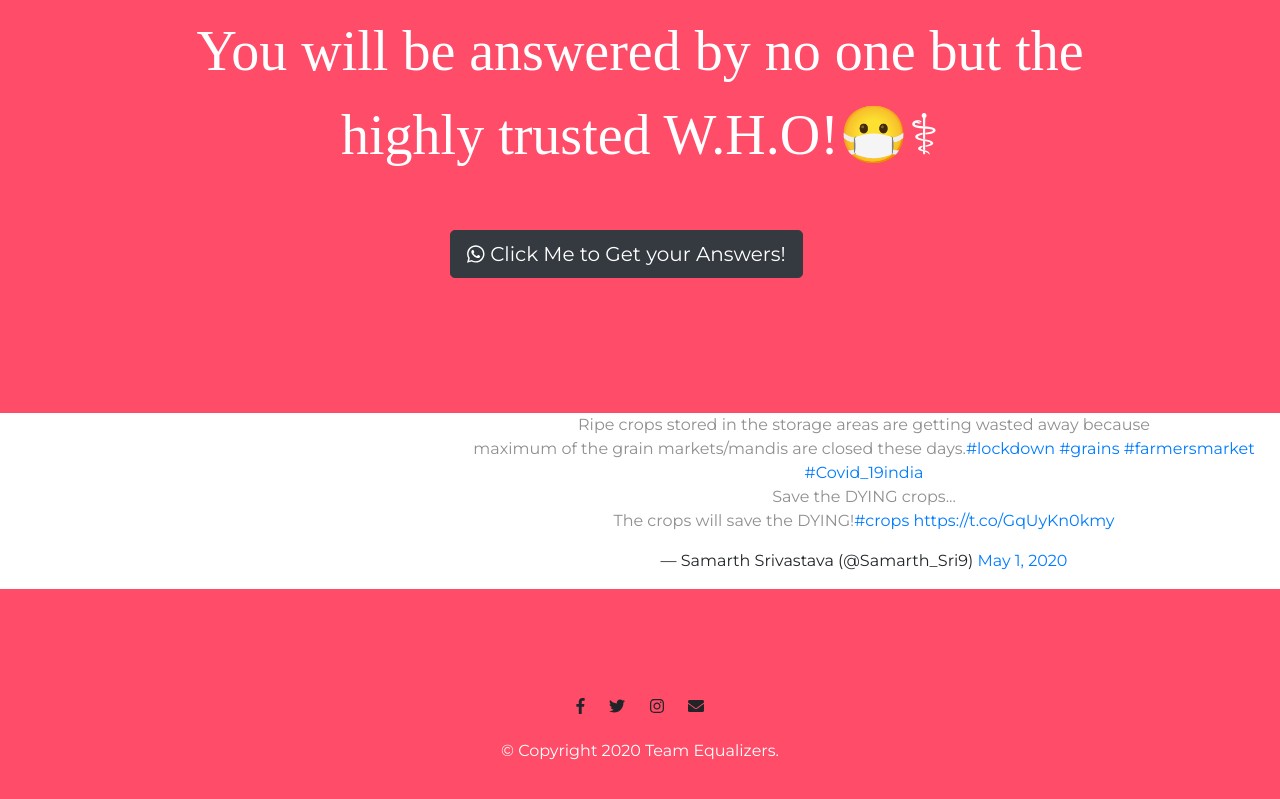
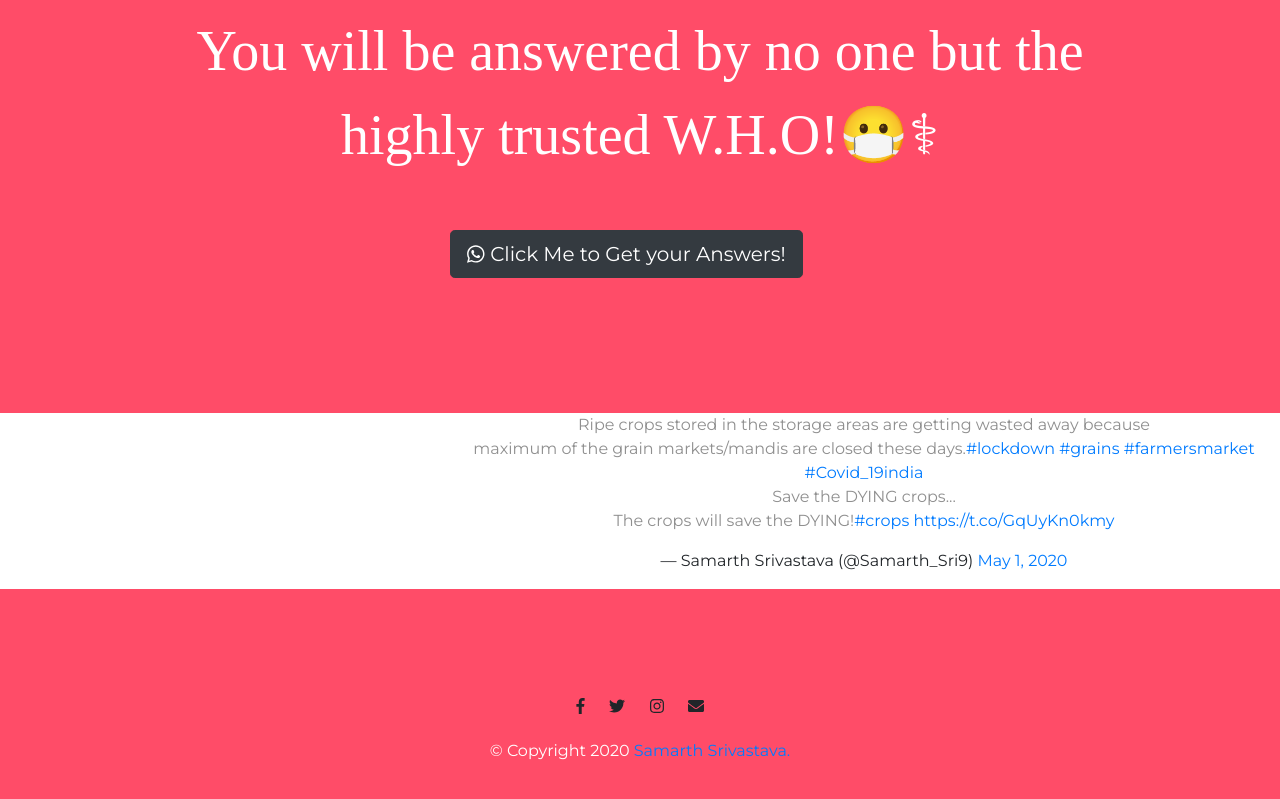
Before and after one commit to Samarth484/Informatics, a plain HTML site: page index.html in a window 1280 px wide. Shown: the part 4013-4812 px from the top of the page. Drawn offline with nearby package versions, Linux system fonts and the light colour scheme.

Commit message:
minute change

```diff
--- a/index.html
+++ b/index.html
@@ -256,7 +256,7 @@
       <i class="social-icon fab fa-twitter"></i>
       <i class="social-icon fab fa-instagram"></i>
       <i class="social-icon fas fa-envelope"></i>
-      <p class="lastline">© Copyright 2020 Team Equalizers.</p>
+      <p class="lastline">© Copyright 2020 <a href="https://samarth484.github.io/SamSite/">Samarth Srivastava.</a></p>
     </div>
   </footer>
 
```
